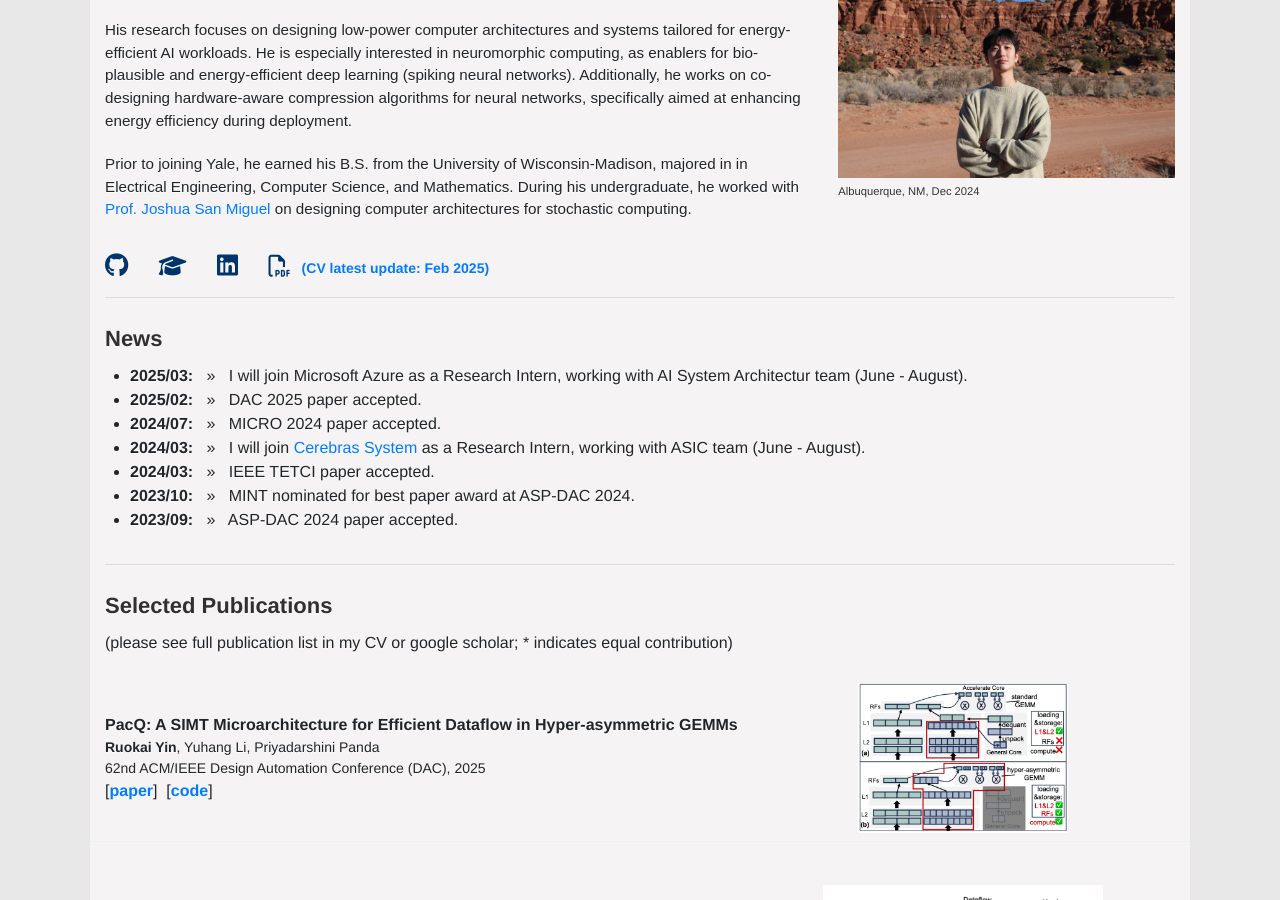
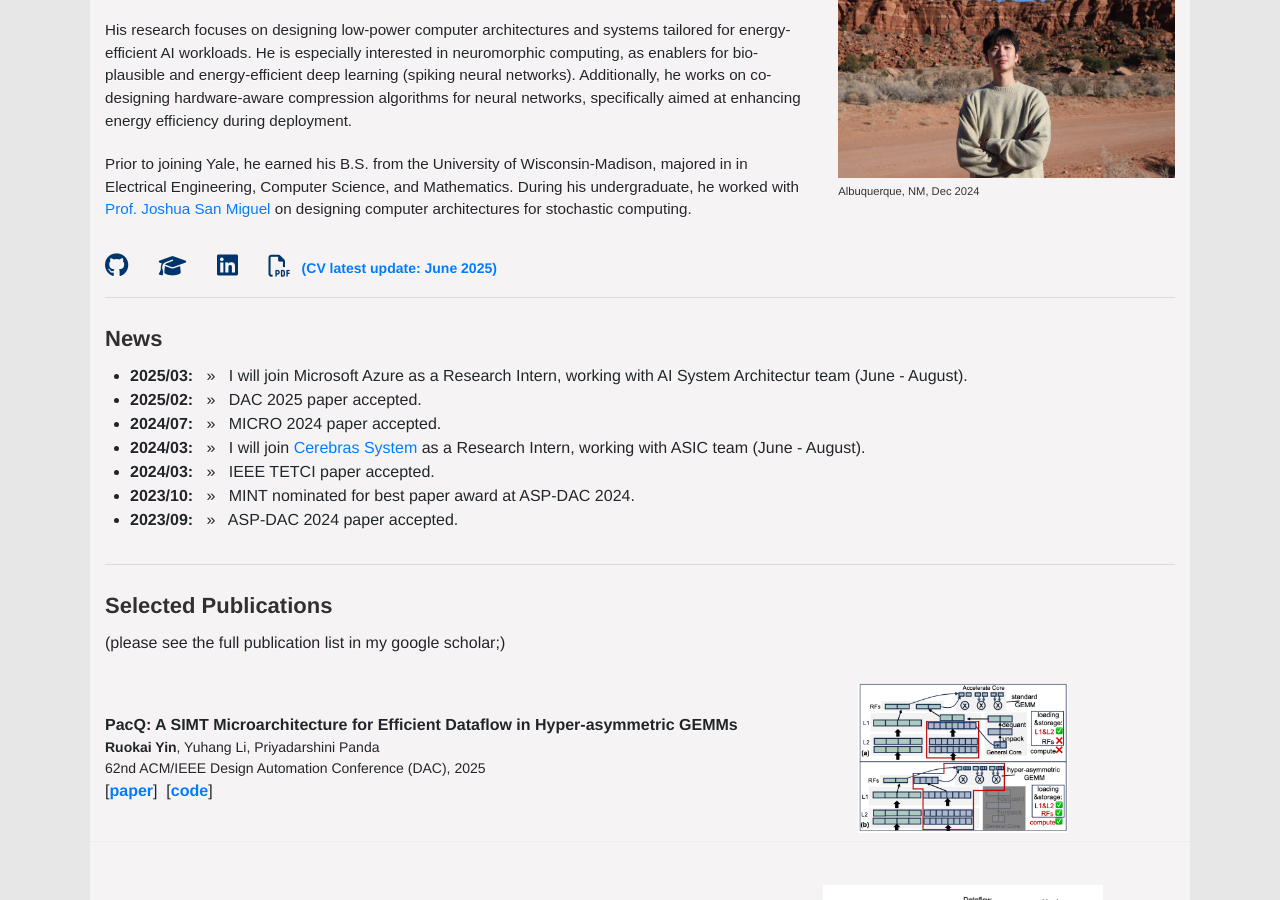
Before and after one commit to RuokaiYin/RuokaiYin.github.io, a Jekyll site: the page built from index.html, in a window 1280 px wide and 900 px high, scrolled down 242 px. Built offline with Jekyll 4.4.1, drawn with Linux system fonts in a browser that asks for light colours.

Commit message:
update cv

```diff
--- a/_includes/bio.html
+++ b/_includes/bio.html
@@ -41,6 +41,6 @@
     &nbsp;&nbsp;&nbsp;
     <a href="cv/CV_RuokaiYin.pdf" class="external" target="_blank">
         <i class="far fa-file-pdf" style="color: #00356b; font-size: 22px;"></i>
-        <span style="font-size: 14px; margin-left: 5px; vertical-align: middle;">(CV latest update: Feb 2025)</span>
+        <span style="font-size: 14px; margin-left: 5px; vertical-align: middle;">(CV latest update: June 2025)</span>
     </a>
 </h2>
--- a/_includes/publications.html
+++ b/_includes/publications.html
@@ -1,7 +1,7 @@
 <div class="row">
      <div class="col-12">
     <h2>Selected Publications </h2>
-    <span style="font-size: 1rem; font-weight: normal;">(please see full publication list in my CV or google scholar; * indicates equal contribution)</span>
+    <span style="font-size: 1rem; font-weight: normal;">(please see the full publication list in my google scholar;)</span>
         <p></p>
      </div>
 </div>
```
Also changed, not shown: 1 other file.
